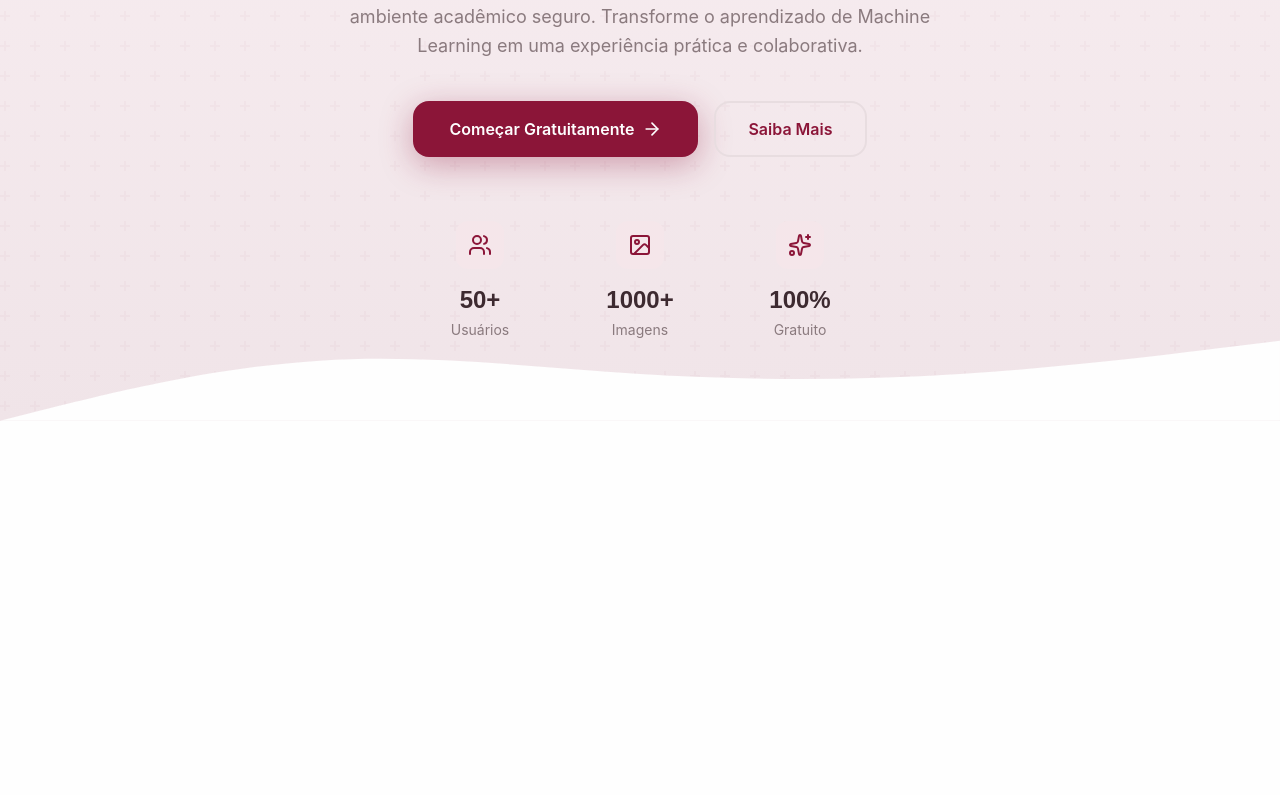
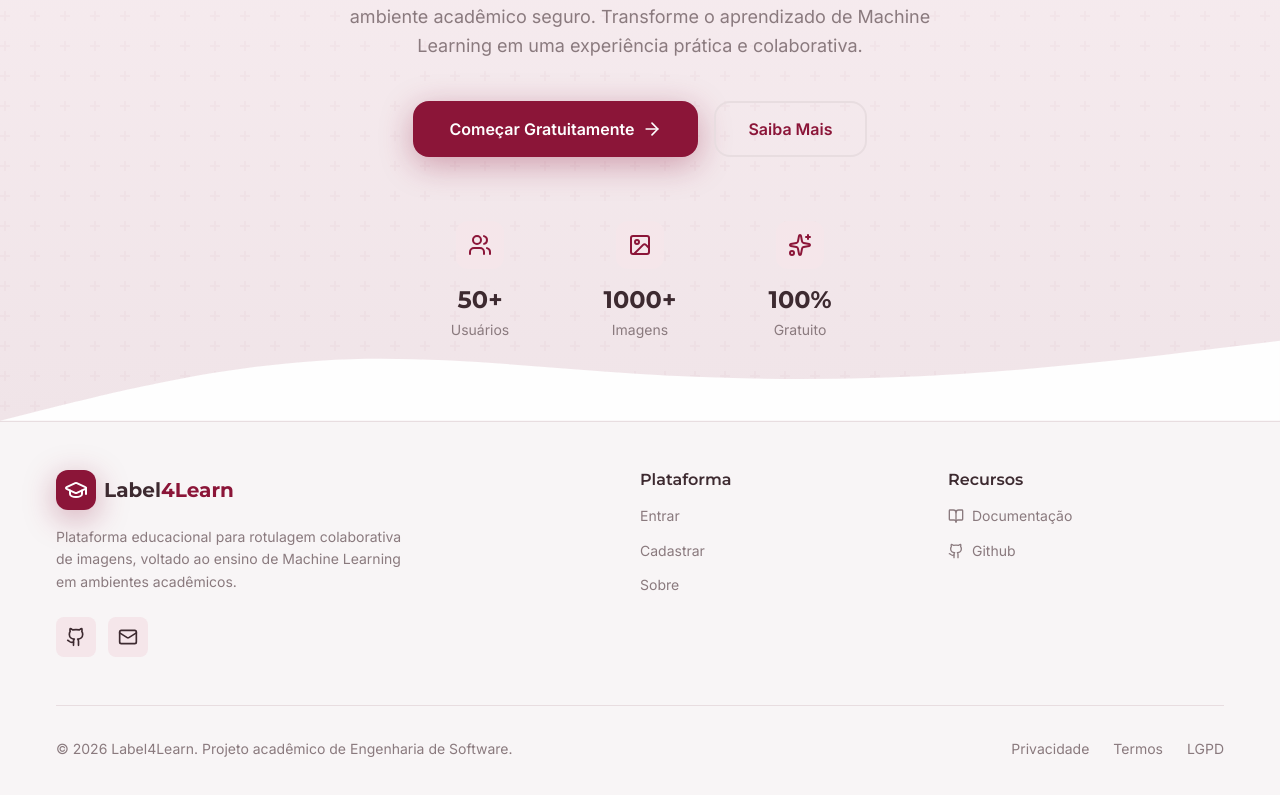
Before and after one commit to lucashenrique505/label4learn, a Next.js app: page / in a window 1280 px wide. Shown: the part 379-1174 px from the top of the page. Before the commit the page ends 800 px from the top, so only its background shows below. Built offline with nearby package versions, Linux system fonts and the light colour scheme.

Commit message:
add: Footer component

```diff
--- a/src/app/globals.css
+++ b/src/app/globals.css
@@ -1,3 +1,5 @@
+@import url("https://fonts.googleapis.com/css2?family=Montserrat:wght@400;500;600;700;800&family=Inter:wght@300;400;500;600&display=swap");
+
 *,
 *::before,
 *::after {
@@ -15,6 +17,7 @@
 
   /* Cores */
   --branco: #fefefe;
+  --cinza-fundo: #f8f5f6;
   --cinza-claro: #f0eaec;
   --cinza-medio: #8a7a7e;
   --cinza-escuro: #3d2a30;
@@ -29,6 +32,7 @@
   --sombra-vermelha: 0 8px 32px rgba(139, 21, 56, 0.35);
 
   /* Bordas */
+  --raio-pequeno: 8px;
   --raio-medio: 12px;
   --raio-grande: 16px;
   --raio-completo: 9999px;
@@ -60,6 +64,17 @@ a {
   color: inherit;
 }
 
+button {
+  cursor: pointer;
+  border: none;
+  background: none;
+  font-family: inherit;
+}
+
+ul {
+  list-style: none;
+}
+
 .gradient-text {
   background: var(--gradiente-primario);
   -webkit-background-clip: text;
@@ -68,13 +83,6 @@ a {
 }
 
 /* Botões */
-button {
-  cursor: pointer;
-  border: none;
-  background: none;
-  font-family: inherit;
-}
-
 .button {
   display: inline-flex;
   align-items: center;
--- a/src/app/page.jsx
+++ b/src/app/page.jsx
@@ -1,5 +1,6 @@
 import { Navbar } from "../components/Navbar";
 import { Hero } from "../components/Hero";
+import { Footer } from "@/components/Footer";
 
 export default function Home() {
   return (
@@ -7,6 +8,7 @@ export default function Home() {
       <main>
         <Navbar />
         <Hero />
+        <Footer />
       </main>
     </>
   );
--- /dev/null
+++ b/src/components/Footer/index.jsx
@@ -0,0 +1,109 @@
+"use client";
+
+import Link from "next/link";
+import { BookOpen, Github, GraduationCap, Mail } from "lucide-react";
+import "./styles.css";
+
+const Footer = () => {
+  return (
+    <footer className="footer">
+      <div className="content">
+        <div className="grid">
+          <div className="mark">
+            <Link href="/" className="logo">
+              <div className="logo-icon">
+                <GraduationCap />
+              </div>
+              <span className="logo-text">
+                Label<span className="logo-highlight">4Learn</span>
+              </span>
+            </Link>
+            <p className="description">
+              Plataforma educacional para rotulagem colaborativa de imagens,
+              voltado ao ensino de Machine Learning em ambientes acadêmicos.
+            </p>
+            <div className="social-medias">
+              <a
+                href="https://github.com/lucashenrique505/label4learn"
+                target="_blank"
+                rel="noopener noreferrer"
+                className="social-media"
+              >
+                <Github />
+              </a>
+              <a
+                href="mailto:lucashenriqued092@gmail.com"
+                className="social-media"
+              >
+                <Mail />
+              </a>
+            </div>
+          </div>
+
+          <div>
+            <h4 className="column-title">Plataforma</h4>
+            <ul className="list-links">
+              <li>
+                <Link href="/login" className="link">
+                  Entrar
+                </Link>
+              </li>
+              <li>
+                <Link href="/cadastro" className="link">
+                  Cadastrar
+                </Link>
+              </li>
+              <li>
+                <Link href="/sobre" className="link">
+                  Sobre
+                </Link>
+              </li>
+            </ul>
+          </div>
+
+          <div>
+            <h4 className="column-title">Recursos</h4>
+            <ul className="list-links">
+              <li>
+                <a href="#" className="link">
+                  <BookOpen />
+                  Documentação
+                </a>
+              </li>
+              <li>
+                <a
+                  href="https://github.com/lucashenrique505/label4learn"
+                  target="_blank"
+                  rel="noopener noreferrer"
+                  className="link"
+                >
+                  <Github />
+                  Github
+                </a>
+              </li>
+            </ul>
+          </div>
+        </div>
+
+        <div className="bottom-footer">
+          <p className="copyright">
+            © 2026 Label4Learn. Projeto acadêmico de Engenharia de Software.
+          </p>
+          <div className="legal-links">
+            <a href="#" className="legal-link">
+              Privacidade
+            </a>
+            <a href="#" className="legal-link">
+              Termos
+            </a>
+            <a href="#" className="legal-link">
+              LGPD
+            </a>
+          </div>
+        </div>
+      </div>
+    </footer>
+  );
+};
+
+export { Footer };
--- /dev/null
+++ b/src/components/Footer/styles.css
@@ -0,0 +1,151 @@
+.footer {
+  background-color: var(--cinza-fundo);
+  border-top: 1px solid var(--borda);
+}
+
+.content {
+  max-width: 1200px;
+  margin: 0 auto;
+  padding: 48px 16px;
+}
+
+.grid {
+  display: grid;
+  grid-template-columns: 2fr 1fr 1fr;
+  gap: 32px;
+}
+
+.mark {
+}
+
+.logo {
+  display: flex;
+  align-items: center;
+  gap: 8px;
+  margin-bottom: 16px;
+}
+
+.logo-icon {
+  width: 40px;
+  height: 40px;
+  border-radius: var(--raio-medio);
+  background-color: var(--vermelho-escuro);
+  display: flex;
+  align-items: center;
+  justify-content: center;
+}
+
+.logo-icon svg {
+  width: 24px;
+  height: 24px;
+  color: var(--branco);
+}
+
+.logo-text {
+  font-family: var(--fonte-titulo);
+  font-weight: 700;
+  font-size: 20px;
+  color: var(--cinza-escuro);
+}
+
+.description {
+  color: var(--cinza-medio);
+  max-width: 360px;
+  margin-bottom: 24px;
+  font-size: 14px;
+  line-height: 1.6;
+  text-align: left;
+}
+
+.social-medias {
+  display: flex;
+  gap: 12px;
+}
+
+.social-media {
+  width: 40px;
+  height: 40px;
+  background-color: var(--vermelho-fundo);
+  border-radius: var(--raio-pequeno);
+  display: flex;
+  align-items: center;
+  justify-content: center;
+  transition: all 0.2s;
+}
+
+.social-media:hover {
+  background-color: var(--vermelho-escuro);
+}
+
+.social-media svg {
+  width: 20px;
+  height: 20px;
+  color: var(--cinza-escuro);
+  transition: color 0.2s;
+}
+
+.social-media:hover svg {
+  color: var(--branco);
+}
+
+.column-title {
+  font-family: var(--fonte-titulo);
+  font-weight: 600;
+  color: var(--cinza-escuro);
+  margin-bottom: 16px;
+  display: flex;
+}
+
+.list-links {
+  display: flex;
+  flex-direction: column;
+  gap: 12px;
+}
+
+.link {
+  color: var(--cinza-medio);
+  font-size: 14px;
+  transition: color 0.2s;
+  display: flex;
+  align-items: center;
+  gap: 8px;
+}
+
+.link:hover {
+  color: var(--vermelho-escuro);
+}
+
+.link svg {
+  width: 16px;
+  height: 16px;
+}
+
+.bottom-footer {
+  margin-top: 48px;
+  padding-top: 32px;
+  border-top: 1px solid var(--borda);
+  display: flex;
+  align-items: center;
+  justify-content: space-between;
+  gap: 16px;
+}
+
+.copyright {
+  font-size: 14px;
+  color: var(--cinza-medio);
+}
+
+.legal-links {
+  display: flex;
+  gap: 24px;
+}
+
+.legal-link {
+  font-size: 14px;
+  color: var(--cinza-medio);
+  transition: color 0.2s;
+}
+
+.legal-link:hover {
+  color: var(--vermelho-escuro);
+}
--- a/src/components/Navbar/index.jsx
+++ b/src/components/Navbar/index.jsx
@@ -14,7 +14,7 @@ const Navbar = () => {
             <GraduationCap />
           </div>
           <span className="logo-text">
-            Label<span className="logo-emphasis">4Learn</span>
+            Label<span className="logo-highlight">4Learn</span>
           </span>
         </Link>
 
--- a/src/components/Navbar/styles.css
+++ b/src/components/Navbar/styles.css
@@ -54,7 +54,7 @@
   color: var(--cinza-escuro);
 }
 
-.logo-emphasis {
+.logo-highlight {
   color: var(--vermelho-escuro);
 }
 
```
